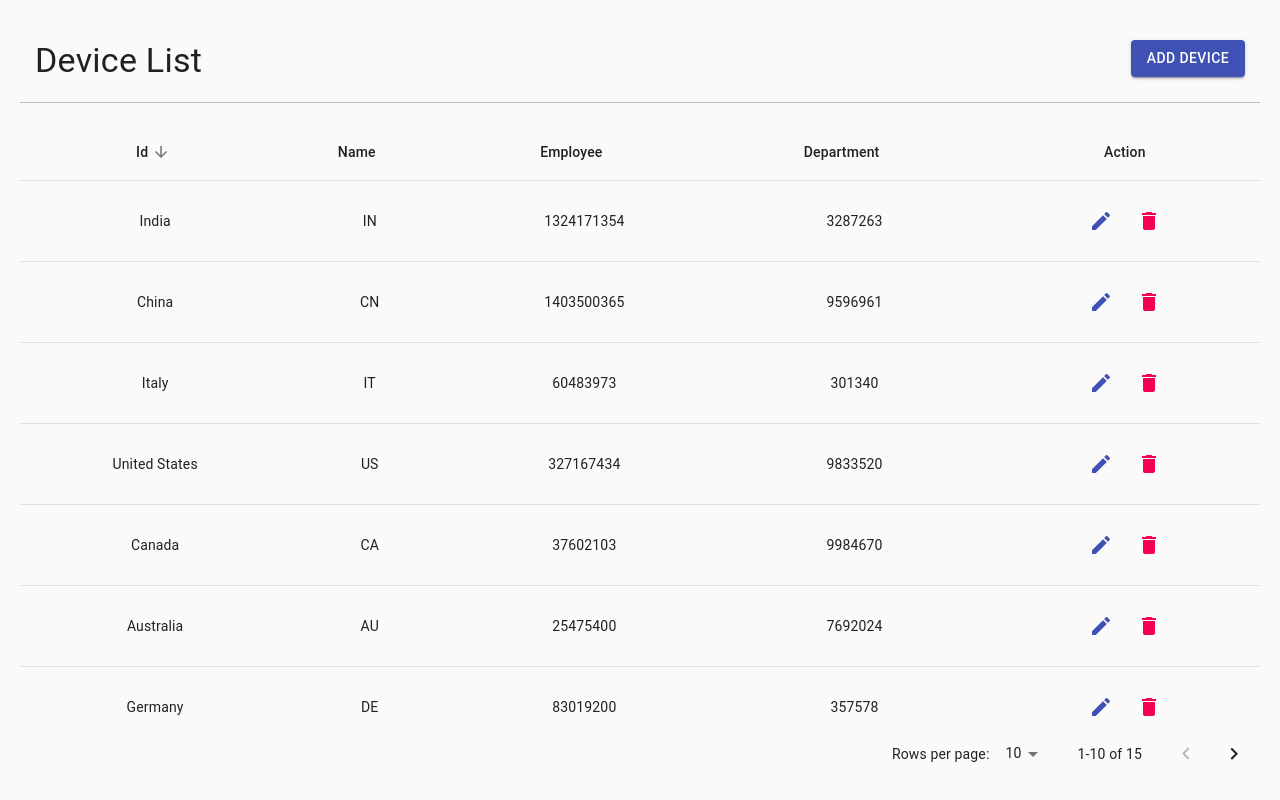
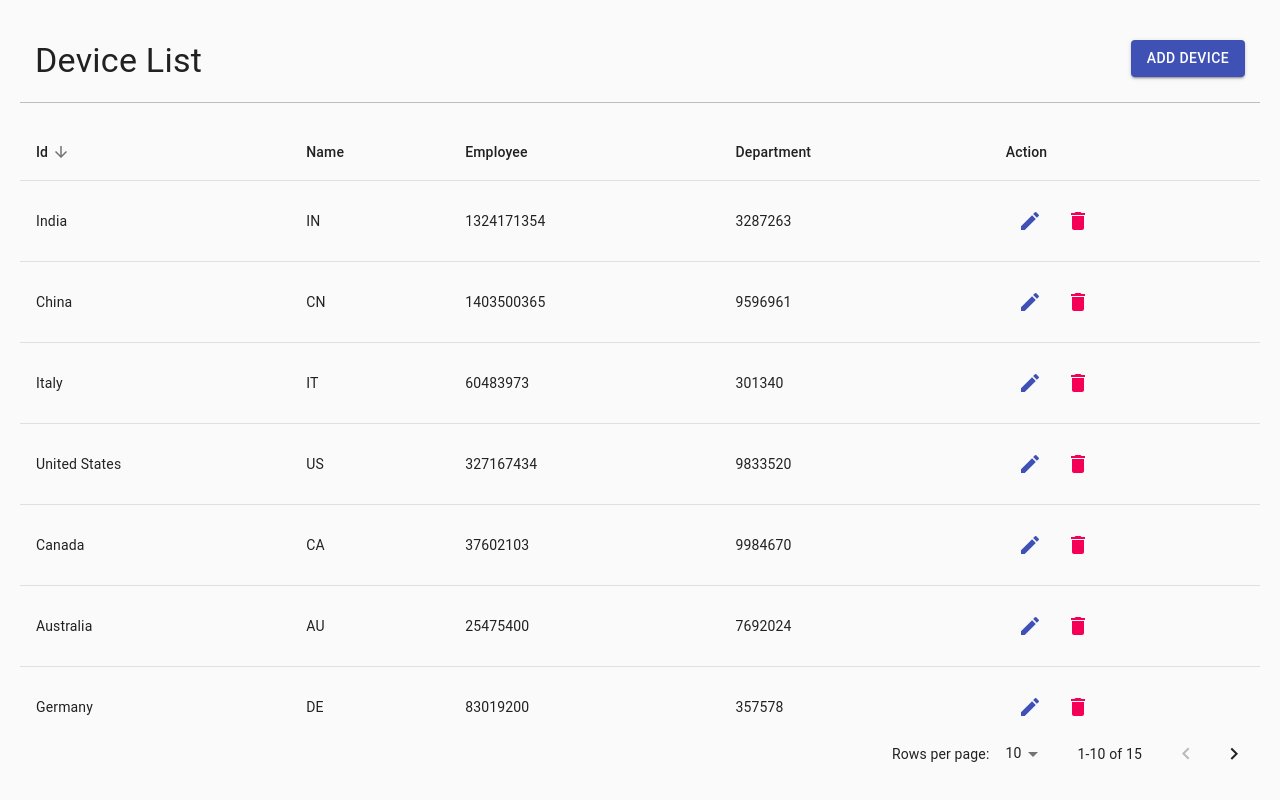
Before and after one commit to ImpetX/device-inventory, a React (Create React App) app in the folder frontend/: page / in a window 1280 px wide. Built offline with nearby package versions, Linux system fonts and the light colour scheme; the HTML template or start-up script is replaced by a standard one.

Commit message:
DI-15:: moves column alignment to the UI

```diff
--- a/frontend/src/components/lib/Table/EnhancedTableCell.jsx
+++ b/frontend/src/components/lib/Table/EnhancedTableCell.jsx
@@ -3,7 +3,13 @@ import TableCell from '@material-ui/core/TableCell';
 import TableSortLabel from '@material-ui/core/TableSortLabel';
 import { enhancedTableCellPropTypes } from './TablePropTypes';
 
-const EnhancedTableCell = ({ column, order, orderBy, onRequestSort }) => {
+const EnhancedTableCell = ({
+  column,
+  align,
+  order,
+  orderBy,
+  onRequestSort,
+}) => {
   const createSortHandler = property => event => {
     onRequestSort(event, property);
   };
@@ -11,7 +17,7 @@ const EnhancedTableCell = ({ column, order, orderBy, onRequestSort }) => {
   return (
     <TableCell
       key={column.id}
-      align={column.align}
+      align={align}
       sortDirection={orderBy === column.id ? order : false}
       style={{ minWidth: column.minWidth }}
     >
--- a/frontend/src/components/lib/Table/Table.jsx
+++ b/frontend/src/components/lib/Table/Table.jsx
@@ -48,7 +48,6 @@ const Table = ({
       display: 'flex',
       flexWrap: 'nowrap',
       alignItems: 'center',
-      justifyContent: 'center',
     },
   });
 
@@ -84,6 +83,7 @@ const Table = ({
               {columns.map(column => (
                 <TableHeadCellRenderer
                   key={column.id}
+                  align="left"
                   column={column}
                   order={order}
                   orderBy={orderBy}
@@ -92,7 +92,7 @@ const Table = ({
                   }
                 />
               ))}
-              <TableCell align="center" style={{ minWidth: 170 }}>
+              <TableCell align="left" style={{ minWidth: 170 }}>
                 Action
               </TableCell>
             </TableRow>
@@ -108,7 +108,7 @@ const Table = ({
                       </TableCell>
                     );
                   })}
-                  <TableCell align="center" style={{ minWidth: 170 }}>
+                  <TableCell align="left" style={{ minWidth: 170 }}>
                     <div className={classes.tableRowActions}>
                       <IconButton
                         color="primary"
--- a/frontend/src/components/lib/Table/TableHeadCellRenderer.jsx
+++ b/frontend/src/components/lib/Table/TableHeadCellRenderer.jsx
@@ -3,10 +3,17 @@ import TableCell from '@material-ui/core/TableCell';
 import EnhancedTableCell from './EnhancedTableCell';
 import { enhancedTableCellPropTypes } from './TablePropTypes';
 
-const TableHeadCellRenderer = ({ column, order, orderBy, onRequestSort }) => (
+const TableHeadCellRenderer = ({
+  column,
+  align,
+  order,
+  orderBy,
+  onRequestSort,
+}) => (
   <>
     {column.sortable ? (
       <EnhancedTableCell
+        align={align}
         column={column}
         order={order}
         orderBy={orderBy}
@@ -15,7 +22,7 @@ const TableHeadCellRenderer = ({ column, order, orderBy, onRequestSort }) => (
     ) : (
       <TableCell
         key={column.id}
-        align={column.align}
+        align={align}
         style={{ minWidth: column.minWidth }}
       >
         {column.label}
--- a/frontend/src/components/lib/Table/TablePropTypes.js
+++ b/frontend/src/components/lib/Table/TablePropTypes.js
@@ -4,13 +4,13 @@ const columnPropTypes = PropTypes.shape({
   id: PropTypes.string,
   label: PropTypes.string,
   minWidth: PropTypes.number,
-  align: PropTypes.oneOf(['left', 'center', 'right', 'justify']),
   render: PropTypes.func,
 });
 
 const columnsPropTypes = PropTypes.arrayOf(columnPropTypes);
 
 const enhancedTableCellPropTypes = {
+  align: PropTypes.oneOf(['right', 'left', 'center']).isRequired,
   column: columnPropTypes.isRequired,
   order: PropTypes.oneOf(['asc', 'desc']).isRequired,
   orderBy: PropTypes.string.isRequired,
--- a/frontend/src/data/device_list.js
+++ b/frontend/src/data/device_list.js
@@ -5,7 +5,6 @@ const columns = [
     id: 'id',
     label: 'Id',
     minWidth: 170,
-    align: 'center',
     sortable: true,
     render: row => <span>{row.name}</span>,
   },
@@ -13,7 +12,6 @@ const columns = [
     id: 'name',
     label: 'Name',
     minWidth: 100,
-    align: 'center',
     sortable: true,
     render: row => <span>{row.code}</span>,
   },
@@ -21,7 +19,6 @@ const columns = [
     id: 'Employee',
     label: 'Employee',
     minWidth: 170,
-    align: 'center',
     sortable: true,
     render: row => <span>{row.population}</span>,
   },
@@ -29,7 +26,6 @@ const columns = [
     id: 'Department',
     label: 'Department',
     minWidth: 170,
-    align: 'center',
     sortable: true,
     render: row => <span>{row.size}</span>,
   },
```
